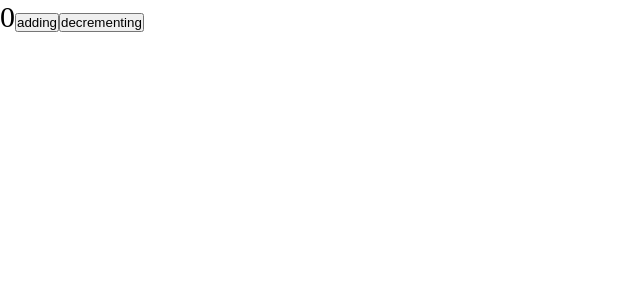
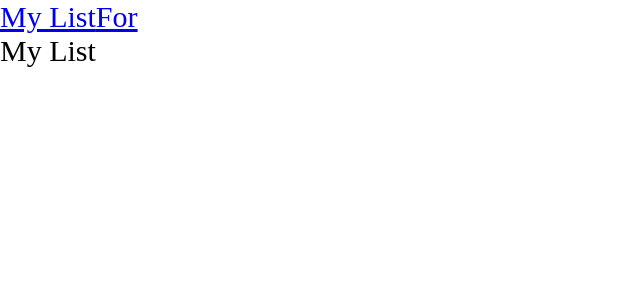
Before and after one commit to nika-sergeeva/giftbase, a React app: page / in a window 1280 px wide. Shown: the top 300 px of the page, without its empty margins (0-640 px from the left). Built offline with nearby package versions, Linux system fonts and the light colour scheme.

Commit message:
Router, Lazy suspense

```diff
--- a/package.json
+++ b/package.json
@@ -15,13 +15,15 @@
     "@reduxjs/toolkit": "^2.2.3",
     "react": "^18.2.0",
     "react-dom": "^18.2.0",
-    "react-redux": "^9.1.0"
+    "react-redux": "^9.1.0",
+    "react-router-dom": "^6.22.3"
   },
   "devDependencies": {
     "@types/node": "^20.12.7",
     "@types/react": "^18.2.78",
     "@types/react-dom": "^18.2.24",
     "@types/react-redux": "^7.1.33",
+    "@types/react-router-dom": "^5.3.3",
     "@types/webpack": "^5.28.5",
     "@types/webpack-dev-server": "^4.7.2",
     "css-loader": "^7.0.0",
--- a/src/app/App.tsx
+++ b/src/app/App.tsx
@@ -1,11 +1,24 @@
+import { Route, Routes } from "react-router-dom";
 import { Counter } from "./components/Counter";
 import './styles/index.scss'
+import { Suspense } from "react";
+import { MyListAsync } from "../pages/MyList/MyList.async";
+import { ForFriendAsync } from "../pages/ForFriend/ForFriend.async";
+import { Link } from "react-router-dom";
 
  const App = () => {
 console.log('Hello!')
  return (
 <div className="app">
-   <Counter />
+   <Link to={'/'}>My List</Link>
+   <Link to={'/forfriend'}>For</Link>
+   <Suspense fallback={''}>
+   <Routes>
+      <Route path={'/'} element={<MyListAsync />}/>
+      <Route path={'/forfriend'} element={<ForFriendAsync />}/>
+   </Routes>
+   </Suspense>
+
 </div>
  );
 }
--- a/src/index.tsx
+++ b/src/index.tsx
@@ -1,6 +1,11 @@
 import { createRoot } from 'react-dom/client';
 import App from './app/App';
+import { BrowserRouter } from 'react-router-dom';
 
 
 const root = createRoot(document.getElementById('root'));
-root.render(<App />);
+root.render(
+    <BrowserRouter>
+        <App />
+    </BrowserRouter>
+);
--- /dev/null
+++ b/src/pages/ForFriend/ForFriend.async.tsx
@@ -0,0 +1,3 @@
+import { lazy } from 'react';
+//@ts-ignore
+export const ForFriendAsync = lazy(() => import('./ForFriend.tsx'));
--- /dev/null
+++ b/src/pages/ForFriend/ForFriend.tsx
@@ -0,0 +1,11 @@
+import React from 'react'
+
+const ForFriend = () => {
+  return (
+    <div>
+      For Friend
+    </div>
+  )
+}
+
+export default ForFriend
--- /dev/null
+++ b/src/pages/MyList/MyList.async.tsx
@@ -0,0 +1,3 @@
+import { lazy } from 'react';
+//@ts-ignore
+export const MyListAsync = lazy(() => import('./MyList.tsx'));
--- /dev/null
+++ b/src/pages/MyList/MyList.tsx
@@ -0,0 +1,11 @@
+import React from 'react'
+
+const MyList = () => {
+  return (
+    <div>
+      My List
+    </div>
+  )
+}
+
+export default MyList
```
Also changed, not shown: 1 other file (tests, documents, lock files or other folders).
